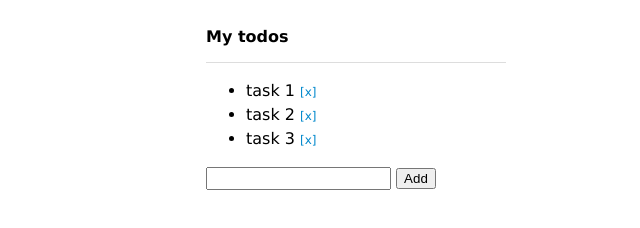
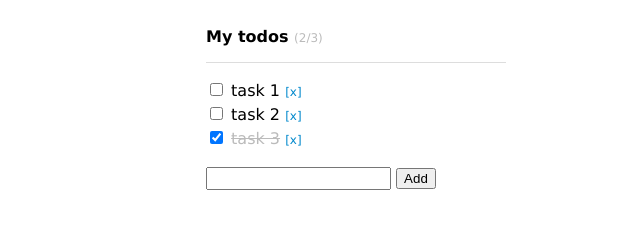
Before and after one commit to keitha13/vue.js_study, a plain HTML site: page index.html in a window 1280 px wide. Shown: the whole page, without its empty margins (284-924 px from the left). Drawn offline with nearby package versions, Linux system fonts and the light colour scheme.

Commit message:
add remaining count

```diff
--- a/css/styles.css
+++ b/css/styles.css
@@ -27,3 +27,19 @@ body {
   cursor: pointer;
   color: #08c;
 }
+
+#app ul {
+  padding: 0;
+  list-style: none;
+}
+
+#app li > span.done {
+  text-decoration: line-through;
+  color: #bbb;
+}
+
+.info {
+  color: #bbb;
+  font-size: 12px;
+  font-weight: normal;
+}
--- a/index.html
+++ b/index.html
@@ -7,12 +7,17 @@
 </head>
 <body>
   <div id="app" class="container">
-    <h1>My todos</h1>
+    <h1>
+      My todos
+      <span class="info">({{ remaining }}/{{ todos.length }})</span>
+    </h1>
     <ul>
       <li v-for="(todo, index) in todos">
-        {{ todo }}
+        <input type="checkbox" v-model="todo.isDone">
+        <span :class="{done: todo.isDone}">{{ todo.title }}</span>
         <span @click="deleteItem(index)" class="command">[x]</span>
       </li>
+      <li v-show="!todos.length">Nothing to do!!</li>
     </ul>
     <form @submit.prevent="addItem">
       <input type="text" v-model="newItem">
--- a/js/main.js
+++ b/js/main.js
@@ -5,15 +5,24 @@
     el: '#app',
     data: {
       newItem: '',
-      todos: [
-        'task 1',
-        'task 2',
-        'task 3'
-      ]
+      todos: [{
+        title: 'task 1',
+        isDone: false
+      }, {
+        title: 'task 2',
+        isDone: false
+      }, {
+        title: 'task 3',
+        isDone: true
+      }]
     },
     methods: {
       addItem: function() {
-        this.todos.push(this.newItem);
+        var item = {
+          title: this.newItem,
+          isDone: false
+        };
+        this.todos.push(item);
         this.newItem = '';
       },
       deleteItem: function(index) {
@@ -21,6 +30,14 @@
           this.todos.splice(index, 1);
         }
       }
+    },
+    computed: {
+      remaining: function() {
+        var items = this.todos.filter(function(todo) {
+          return !todo.isDone;
+        });
+        return items.length;
+      }
     }
   })
 })();
```
